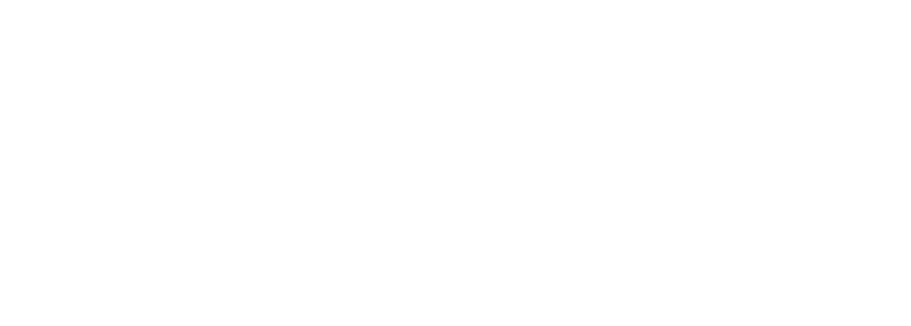
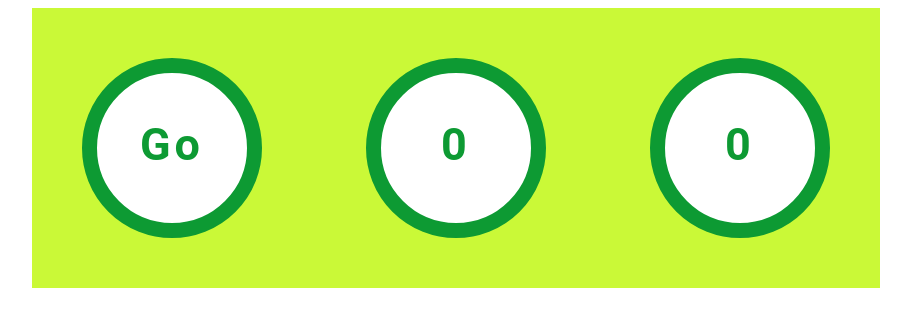
Before and after one commit to jukkamulla/playreplay, a plain HTML site: page index.html in a window 1280 px wide. Shown: the whole page, without its empty margins (184-1095 px from the left). Drawn offline with Linux system fonts and the light colour scheme.

Commit message:
add skeleton of this application

```diff
--- a/index.html
+++ b/index.html
@@ -1,10 +1,25 @@
 <!DOCTYPE html>
 <html>
+
 <head lang="en">
     <meta charset="UTF-8">
-    <title></title>
+    <link type="text/css" rel="stylesheet" href="prp.css"/>
+    <title>Play/Replay</title>
 </head>
+
 <body>
+    <section>
+        <div id="start">
+            <p>Go</p>
+        </div>
+        <div id="sequence">
+            <p>0</p>
+        </div>
+        <div id="counter">
+            <p>0</p>
+        </div>
+    </section>
+    <script src="prp.js"></script>
+</body>
 
-</body>
 </html>
--- a/prp.css
+++ b/prp.css
@@ -0,0 +1,29 @@
+
+section {
+    background-color: #caf937;
+    width: 848px;
+    margin: auto;
+}
+
+div {
+    height: 150px;
+    width: 150px;
+    background-color: #ffffff;
+    border: solid  15px #0D9A33;
+    border-radius: 50%;
+    display: inline-block;
+    margin: 50px;
+}
+
+p {
+    font-size: 45px;
+    color: #0D9A33;
+    font-weight: bold;
+    font-family: Roboto, sans-serif;
+    letter-spacing: 4px;
+    text-align: center;
+}
+
+#start {
+    cursor: pointer;
+}
```
